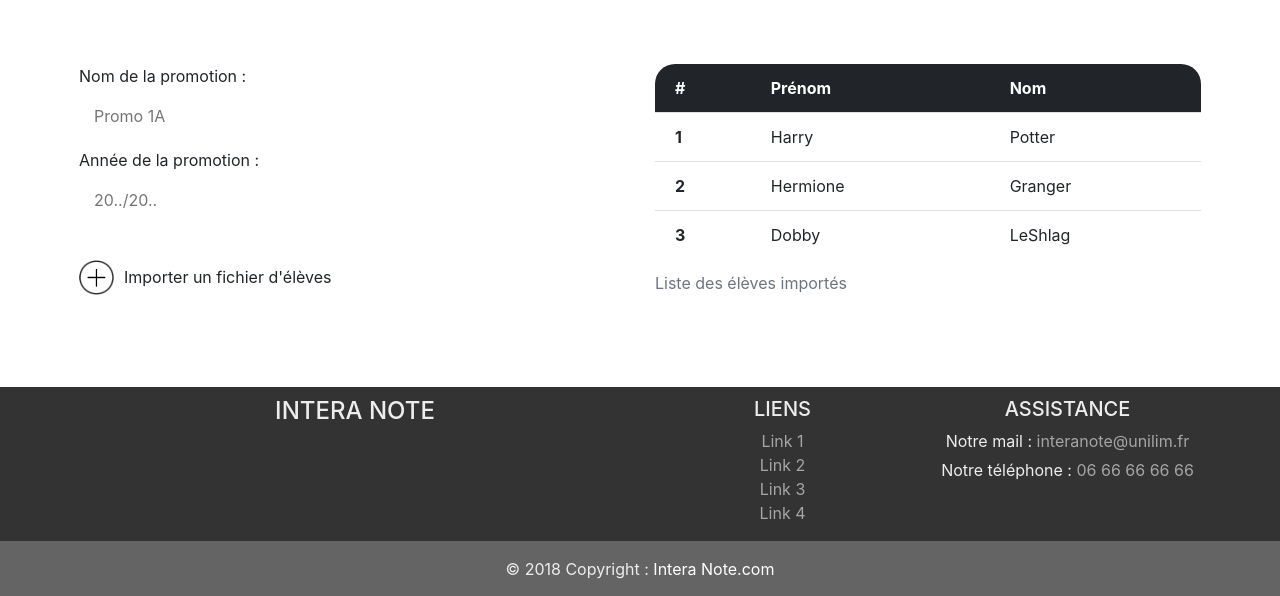
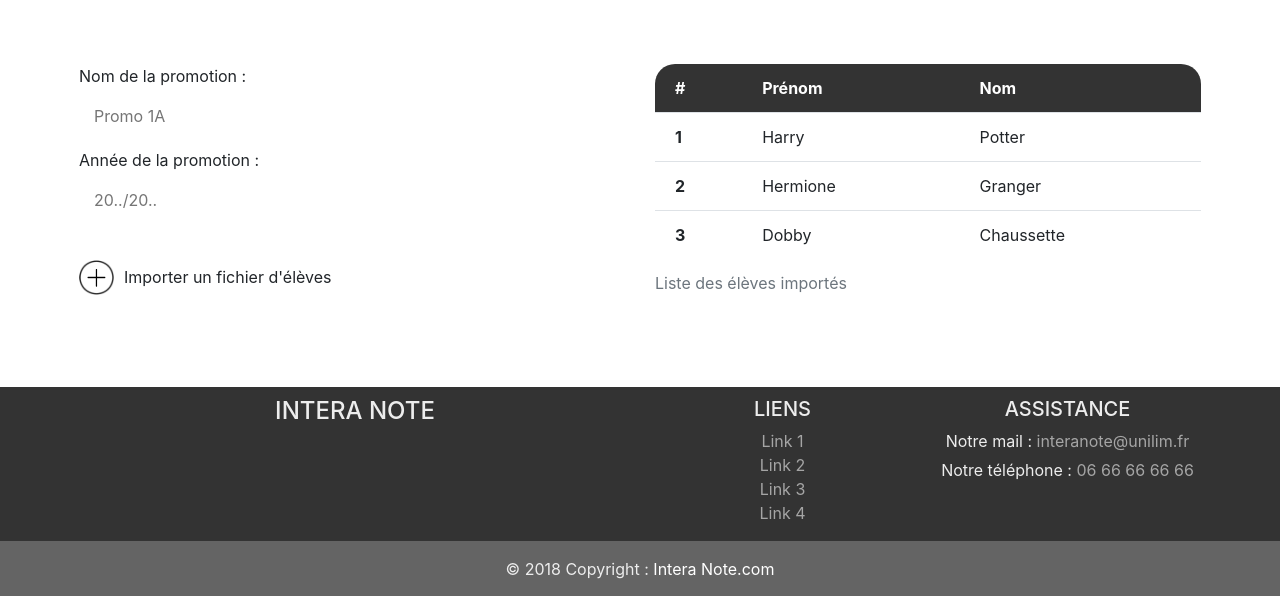
Before and after one commit to NathanLib/interaNotes, a PHP site: template interaNotes/include/pages/enseignant_creerClasse.inc.php in a window 1280 px wide. Shown: the part 84-680 px from the top of the page. Run offline with PHP 8.4, Linux system fonts and the light colour scheme; the template is opened without the code that fills it, so the values that code supplies are empty; some libraries are stand-ins or nearby versions.

Commit message:
refactor créer classe

```diff
--- a/interaNotes/css/stylesheet.css
+++ b/interaNotes/css/stylesheet.css
@@ -233,6 +233,7 @@ footer .text-uppercase {
 }
 .table .thead-dark th {
     border : none !important;
+    background-color: #333333 !important;
 }
 .table td , .table th{
     padding-left: 20px !important;
--- a/interaNotes/include/footer.inc.php
+++ b/interaNotes/include/footer.inc.php
@@ -56,6 +56,10 @@
 
 </footer>
 
+<!-- Bootstrap JavaScript -->
+<script src="https://code.jquery.com/jquery-3.2.1.slim.min.js" integrity="sha384-KJ3o2DKtIkvYIK3UENzmM7KCkRr/rE9/Qpg6aAZGJwFDMVNA/GpGFF93hXpG5KkN" crossorigin="anonymous"></script>
+<script src="https://maxcdn.bootstrapcdn.com/bootstrap/4.0.0/js/bootstrap.min.js" integrity="sha384-JZR6Spejh4U02d8jOt6vLEHfe/JQGiRRSQQxSfFWpi1MquVdAyjUar5+76PVCmYl" crossorigin="anonymous"></script>
+
 <!-- Own JavaScript -->
 <script src="js/main.js"></script>
 
--- a/interaNotes/include/header.inc.php
+++ b/interaNotes/include/header.inc.php
@@ -15,8 +15,6 @@
 
     <!-- Bootstrap -->
     <link rel="stylesheet" href="https://maxcdn.bootstrapcdn.com/bootstrap/4.0.0/css/bootstrap.min.css" integrity="sha384-Gn5384xqQ1aoWXA+058RXPxPg6fy4IWvTNh0E263XmFcJlSAwiGgFAW/dAiS6JXm" crossorigin="anonymous">
-    <script src="https://code.jquery.com/jquery-3.2.1.slim.min.js" integrity="sha384-KJ3o2DKtIkvYIK3UENzmM7KCkRr/rE9/Qpg6aAZGJwFDMVNA/GpGFF93hXpG5KkN" crossorigin="anonymous"></script>
-    <script src="https://maxcdn.bootstrapcdn.com/bootstrap/4.0.0/js/bootstrap.min.js" integrity="sha384-JZR6Spejh4U02d8jOt6vLEHfe/JQGiRRSQQxSfFWpi1MquVdAyjUar5+76PVCmYl" crossorigin="anonymous"></script>
     <!-- Own CSS -->
     <link rel="stylesheet" type="text/css" href="css/stylesheet.css" />
 </head>
--- a/interaNotes/include/pages/enseignant_creerClasse.inc.php
+++ b/interaNotes/include/pages/enseignant_creerClasse.inc.php
@@ -51,7 +51,7 @@
                 <tr>
                     <th scope="row">3</th>
                     <td>Dobby</td>
-                    <td>LeShlag</td>
+                    <td>Chaussette</td>
                 </tr>
             </tbody>
         </table>
```
